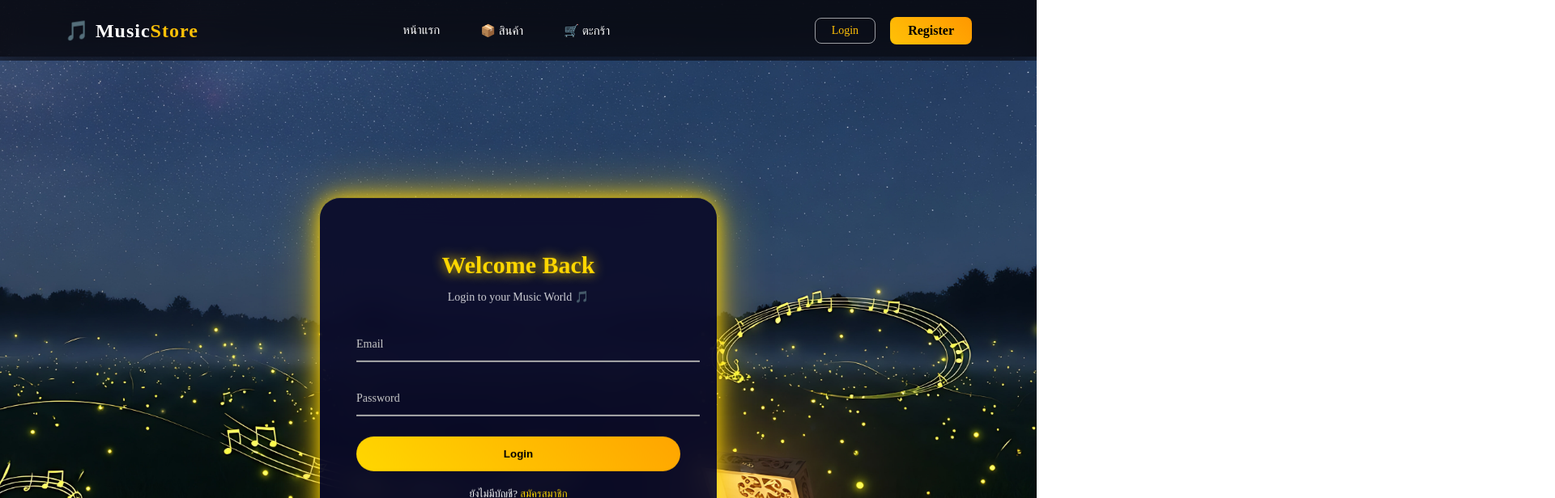
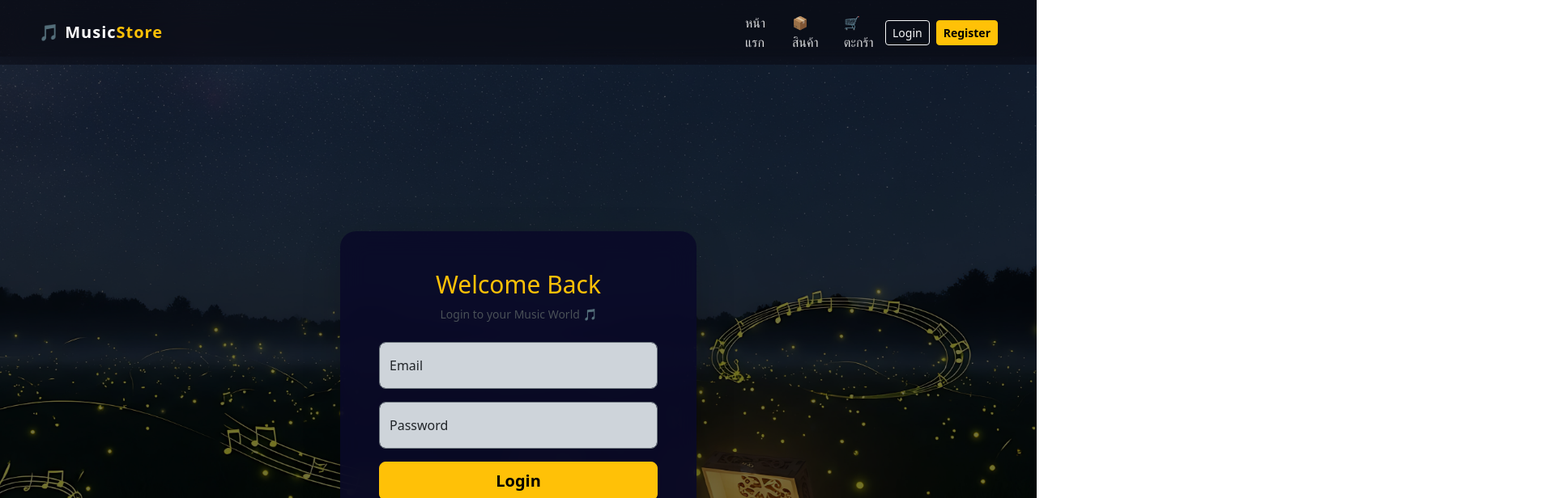
Before and after one commit to atirutw/webtech_project, a Vue app in the folder frontend/: page /login in a window 1280 px wide. Shown: the top 616 px of the page at 81% size, 1920 px wide, since content can reach past the window. Built offline with nearby package versions, Linux system fonts and the light colour scheme; no server answers.

Commit message:
Bootstrap shell and auth forms

```diff
--- a/frontend/package.json
+++ b/frontend/package.json
@@ -11,6 +11,8 @@
   "dependencies": {
     "@fortawesome/fontawesome-free": "^7.2.0",
     "axios": "^1.13.6",
+    "bootstrap": "^5.3.8",
+    "bootstrap-icons": "^1.13.1",
     "pinia": "^3.0.4",
     "vue": "^3.5.25",
     "vue-router": "^5.0.3"
--- a/frontend/src/components/Navbar.vue
+++ b/frontend/src/components/Navbar.vue
@@ -1,44 +1,67 @@
 <template>
-  <nav :class="['navbar', { scrolled: isScrolled }]">
+  <nav class="navbar navbar-expand-lg navbar-dark fixed-top glass-nav" :class="{ scrolled: isScrolled }">
+    <div class="container-fluid px-3 px-lg-5">
+      <router-link to="/" class="navbar-brand fw-bold">
+        🎵 Music<span class="text-warning">Store</span>
+      </router-link>
 
-    <!-- LOGO -->
-    <div class="logo">
-      🎵 Music<span>Store</span>
+      <button
+        class="navbar-toggler border-0"
+        type="button"
+        data-bs-toggle="offcanvas"
+        data-bs-target="#mainNavbar"
+        aria-controls="mainNavbar"
+        aria-label="Toggle navigation"
+      >
+        <span class="navbar-toggler-icon"></span>
+      </button>
+
+      <div class="offcanvas offcanvas-end text-bg-dark" tabindex="-1" id="mainNavbar" aria-labelledby="mainNavbarLabel">
+        <div class="offcanvas-header">
+          <h5 class="offcanvas-title" id="mainNavbarLabel">เมนู</h5>
+          <button type="button" class="btn-close btn-close-white" data-bs-dismiss="offcanvas" aria-label="Close"></button>
         </div>
 
-    <!-- เมนูกลาง -->
-    <div class="center">
+        <div class="offcanvas-body d-lg-flex align-items-center justify-content-between">
+          <ul class="navbar-nav gap-lg-2 mb-3 mb-lg-0">
+            <li class="nav-item">
               <router-link to="/" class="nav-link">หน้าแรก</router-link>
+            </li>
 
-      <router-link to="/products" class="nav-link">
-        📦 สินค้า
-      </router-link>
+            <li class="nav-item">
+              <router-link to="/products" class="nav-link">📦 สินค้า</router-link>
+            </li>
 
-      <router-link v-if="auth.user?.role === 'admin'" to="/admin" class="nav-link">
-        🛠️ Admin
-      </router-link>
+            <li class="nav-item" v-if="auth.user?.role === 'admin'">
+              <router-link to="/admin" class="nav-link">🛠️ Admin</router-link>
+            </li>
 
-      <!-- ตะกร้า + Badge -->
-      <router-link to="/cart" class="nav-link cart-link">
-        🛒 ตะกร้า
-        <span v-if="cart.items.length > 0" class="cart-badge">
+            <li class="nav-item">
+              <router-link to="/cart" class="nav-link d-inline-flex align-items-center gap-2">
+                <span>🛒 ตะกร้า</span>
+                <span v-if="cart.items.length > 0" class="badge rounded-pill text-bg-danger">
                   {{ cart.items.length }}
                 </span>
               </router-link>
-    </div>
+            </li>
+          </ul>
 
-    <!-- ด้านขวา -->
-    <div class="right">
+          <div class="d-flex flex-column flex-lg-row gap-2">
             <template v-if="auth.isAuthenticated">
-        <router-link to="/profile" class="user-pill">{{ auth.user?.name }}</router-link>
-        <button class="login-btn" @click="handleLogout">Logout</button>
+              <router-link to="/profile" class="btn btn-outline-light btn-sm">
+                {{ auth.user?.name }}
+              </router-link>
+              <button class="btn btn-warning btn-sm" @click="handleLogout">Logout</button>
             </template>
+
             <template v-else>
-        <router-link to="/login" class="login-btn">Login</router-link>
-        <router-link to="/register" class="register-btn">Register</router-link>
+              <router-link to="/login" class="btn btn-outline-light btn-sm">Login</router-link>
+              <router-link to="/register" class="btn btn-warning btn-sm fw-bold">Register</router-link>
             </template>
           </div>
-
+        </div>
+      </div>
+    </div>
   </nav>
 </template>
 
@@ -68,150 +91,34 @@ const handleLogout = async () => {
 </script>
 
 <style scoped>
-
-/* ===== Navbar ===== */
-.navbar {
-  position: fixed;
-  top: 0;
-  left: 0;
-  width: 100%;
-  height: 75px;
-
-  display: flex;
-  align-items: center;
-  justify-content: space-between;
-
-  padding: 0 80px;
-  box-sizing: border-box;
-
+.glass-nav {
+  min-height: 72px;
   background: rgba(10, 10, 20, 0.5);
   backdrop-filter: blur(18px);
   -webkit-backdrop-filter: blur(18px);
-
   transition: all 0.3s ease;
-  z-index: 1000;
 }
 
-.navbar.scrolled {
+.glass-nav.scrolled {
   background: rgba(10, 10, 20, 0.9);
-  height: 65px;
-  box-shadow: 0 8px 25px rgba(0,0,0,0.4);
+  box-shadow: 0 8px 25px rgba(0, 0, 0, 0.4);
 }
 
-/* ===== Logo ===== */
-.logo {
-  font-size: 24px;
-  font-weight: bold;
-  color: white;
+.navbar-brand {
   letter-spacing: 1px;
 }
 
-.logo span {
+.nav-link {
+  color: rgba(255, 255, 255, 0.85);
+  font-weight: 500;
+}
+
+.nav-link:hover,
+.nav-link.router-link-active {
   color: #ffc107;
 }
 
-/* ===== เมนูกลาง ===== */
-.center {
-  display: flex;
-  gap: 50px;
-  align-items: center;
+.offcanvas {
+  max-width: 320px;
 }
-
-.nav-link {
-  position: relative;
-  text-decoration: none;
-  color: white;
-  font-weight: 500;
-  font-size: 15px;
-  transition: 0.3s;
-}
-
-.nav-link::after {
-  content: '';
-  position: absolute;
-  width: 0%;
-  height: 2px;
-  left: 0;
-  bottom: -6px;
-  background: #ffc107;
-  transition: 0.3s;
-}
-
-.nav-link:hover::after {
-  width: 100%;
-}
-
-.nav-link:hover {
-  color: #ffc107;
-}
-
-.router-link-active {
-  color: #ffc107 !important;
-}
-
-/* ===== Cart Badge ===== */
-.cart-link {
-  position: relative;
-}
-
-.cart-badge {
-  position: absolute;
-  top: -8px;
-  right: -12px;
-  background: #ff3c3c;
-  color: white;
-  font-size: 11px;
-  padding: 2px 6px;
-  border-radius: 50px;
-  font-weight: bold;
-}
-
-/* ===== Right Buttons ===== */
-.right {
-  display: flex;
-  align-items: center;
-  gap: 18px;
-}
-
-.user-pill {
-  border: 1px solid rgba(255,255,255,0.4);
-  padding: 7px 14px;
-  border-radius: 999px;
-  color: white;
-  font-size: 14px;
-}
-
-.login-btn {
-  border: 1px solid rgba(255,255,255,0.6);
-  padding: 7px 20px;
-  border-radius: 8px;
-  background: transparent;
-  text-decoration: none;
-  color: white;
-  transition: 0.3s;
-  font-size: 14px;
-  font-family: inherit;
-  cursor: pointer;
-}
-
-.login-btn:hover {
-  background: white;
-  color: black;
-}
-
-.register-btn {
-  background: linear-gradient(45deg,#ffc107,#ff9800);
-  padding: 8px 22px;
-  border-radius: 8px;
-  text-decoration: none;
-  color: black;
-  font-weight: bold;
-  transition: 0.3s;
-}
-
-.register-btn:hover {
-  transform: translateY(-2px);
-  box-shadow: 0 8px 20px rgba(255, 193, 7, 0.4);
-}
-
 </style>
--- a/frontend/src/main.js
+++ b/frontend/src/main.js
@@ -2,6 +2,9 @@ import { createApp } from 'vue'
 import App from './App.vue'
 import router from './router'
 import { createPinia } from 'pinia'
+import 'bootstrap/dist/css/bootstrap.min.css'
+import 'bootstrap-icons/font/bootstrap-icons.css'
+import 'bootstrap/dist/js/bootstrap.bundle.min.js'
 
 const app = createApp(App)
 
--- a/frontend/src/views/Login.vue
+++ b/frontend/src/views/Login.vue
@@ -1,33 +1,49 @@
 <template>
   <div class="login-page">
-    <!-- ดาว -->
-    <div class="stars"></div>
+    <div class="bg-overlay"></div>
 
-    <div class="login-card">
-      <h1>Welcome Back</h1>
-      <p class="subtitle">Login to your Music World 🎵</p>
+    <div class="login-card card border-0 shadow-lg p-4 p-md-5">
+      <h1 class="text-warning mb-2">Welcome Back</h1>
+      <p class="subtitle text-light-emphasis mb-4">Login to your Music World 🎵</p>
 
-      <form @submit.prevent="handleLogin">
-        <div class="input-group">
-          <input v-model="email" type="email" required />
-          <label>Email</label>
+      <form @submit.prevent="handleLogin" class="d-grid gap-3">
+        <div class="form-floating">
+          <input
+            v-model="email"
+            type="email"
+            class="form-control form-control-lg bg-dark-subtle border-secondary"
+            id="email"
+            placeholder="Email"
+            required
+          />
+          <label for="email">Email</label>
         </div>
 
-        <div class="input-group">
-          <input v-model="password" type="password" required />
-          <label>Password</label>
+        <div class="form-floating">
+          <input
+            v-model="password"
+            type="password"
+            class="form-control form-control-lg bg-dark-subtle border-secondary"
+            id="password"
+            placeholder="Password"
+            required
+          />
+          <label for="password">Password</label>
         </div>
 
-        <button type="submit" :disabled="isSubmitting">
+        <button type="submit" class="btn btn-warning btn-lg fw-semibold" :disabled="isSubmitting">
+          <span v-if="isSubmitting" class="spinner-border spinner-border-sm me-2" role="status" aria-hidden="true"></span>
           {{ isSubmitting ? 'Logging in...' : 'Login' }}
         </button>
       </form>
 
-      <p v-if="errorMessage" class="error">{{ errorMessage }}</p>
+      <div v-if="errorMessage" class="alert alert-danger mt-3 mb-0 py-2" role="alert">
+        {{ errorMessage }}
+      </div>
 
-      <p class="register-link">
+      <p class="register-link mt-4 mb-0 text-light">
         ยังไม่มีบัญชี?
-        <router-link to="/register">สมัครสมาชิก</router-link>
+        <router-link to="/register" class="text-warning">สมัครสมาชิก</router-link>
       </p>
     </div>
   </div>
@@ -71,143 +87,43 @@ const handleLogin = async () => {
 
 <style scoped>
 .login-page {
-   position: relative;
+  position: relative;
   min-height: 100vh;
-  background: url('@/assets/music.jpg') no-repeat center center;
+  background: url('/src/assets/music.jpg') no-repeat center center;
   background-size: cover;
   display: flex;
   justify-content: center;
   align-items: center;
+  padding: 100px 16px 40px;
 }
 
-/* ดาว */
-.stars {
+.bg-overlay {
   position: absolute;
-  width: 200%;
-  height: 200%;
-  background: transparent;
-  box-shadow:
-    100px 200px #fff,
-    300px 400px #fff,
-    600px 100px #fff,
-    800px 500px #fff,
-    1200px 300px #fff,
-    1500px 600px #fff,
-    1800px 200px #fff;
-  animation: twinkle 4s infinite alternate;
+  inset: 0;
+  background: rgba(0, 0, 0, 0.55);
 }
 
-@keyframes twinkle {
-  from { opacity: 0.3; }
-  to { opacity: 1; }
-}
-
-/* กล่อง */
 .login-card {
   position: relative;
-  width: 400px;
-  padding: 45px;
-  border-radius: 25px;
-  background: rgba(10, 10, 40, 0.9);
+  width: 440px;
+  max-width: 100%;
+  border-radius: 20px;
+  background: rgba(10, 10, 40, 0.88);
   backdrop-filter: blur(15px);
-  box-shadow:
-    0 0 25px gold,
-    0 0 60px rgba(255, 200, 0, 0.6);
-  color: white;
-  text-align: center;
-  animation: float 4s ease-in-out infinite;
   z-index: 2;
 }
 
-@keyframes float {
-  0% { transform: translateY(0px); }
-  50% { transform: translateY(-10px); }
-  100% { transform: translateY(0px); }
-}
-
 .login-card h1 {
-  margin-bottom: 10px;
   font-size: 30px;
-  color: gold;
-  text-shadow: 0 0 15px gold;
+  text-align: center;
 }
 
 .subtitle {
   font-size: 14px;
-  margin-bottom: 30px;
-  opacity: 0.8;
-}
-
-/* Input */
-.input-group {
-  position: relative;
-  margin-bottom: 25px;
-}
-
-.input-group input {
-  width: 100%;
-  padding: 12px;
-  border: none;
-  border-bottom: 2px solid #aaa;
-  background: transparent;
-  color: white;
-  font-size: 14px;
-  outline: none;
-}
-
-.input-group label {
-  position: absolute;
-  left: 0;
-  top: 12px;
-  font-size: 14px;
-  color: #ccc;
-  pointer-events: none;
-  transition: 0.3s;
-}
-
-.input-group input:focus + label,
-.input-group input:valid + label {
-  top: -10px;
-  font-size: 12px;
-  color: gold;
-}
-
-/* ปุ่ม */
-button {
-  width: 100%;
-  padding: 14px;
-  border: none;
-  border-radius: 40px;
-  background: linear-gradient(45deg, gold, orange);
-  color: black;
-  font-weight: bold;
-  cursor: pointer;
-  transition: 0.3s;
-}
-
-button:hover {
-  transform: scale(1.08);
-  box-shadow: 0 0 25px gold;
-}
-
-button:disabled {
-  opacity: 0.7;
-  cursor: not-allowed;
-}
-
-.error {
-  margin-top: 12px;
-  color: #ff6b6b;
-  font-size: 13px;
+  text-align: center;
 }
 
 .register-link {
-  margin-top: 20px;
-  font-size: 13px;
-}
-
-.register-link a {
-  color: gold;
-  text-decoration: none;
+  text-align: center;
 }
 </style>
--- a/frontend/src/views/Profile.vue
+++ b/frontend/src/views/Profile.vue
@@ -1,42 +1,51 @@
 <template>
   <div class="profile-page">
-    <div class="profile-card">
-      <h1>แก้ไขข้อมูลผู้ใช้</h1>
+    <div class="profile-card card border-0 shadow-lg p-4">
+      <h1 class="h3 mb-4">แก้ไขข้อมูลผู้ใช้</h1>
 
-      <form @submit.prevent="handleProfileUpdate">
-        <div class="input-group">
-          <label>ชื่อ</label>
-          <input v-model="name" type="text" required />
+      <form @submit.prevent="handleProfileUpdate" class="d-grid gap-3">
+        <div>
+          <label class="form-label">ชื่อ</label>
+          <input v-model="name" type="text" required class="form-control" />
         </div>
 
-        <div class="input-group">
-          <label>อีเมล</label>
-          <input v-model="email" type="email" required />
+        <div>
+          <label class="form-label">อีเมล</label>
+          <input v-model="email" type="email" required class="form-control" />
         </div>
 
-        <div class="input-group">
-          <label>รหัสผ่านใหม่ (ถ้าต้องการเปลี่ยน)</label>
-          <input v-model="newPassword" type="password" />
+        <div>
+          <label class="form-label">รหัสผ่านใหม่ (ถ้าต้องการเปลี่ยน)</label>
+          <input v-model="newPassword" type="password" class="form-control" />
         </div>
 
-        <div class="input-group" v-if="newPassword">
-          <label>รหัสผ่านปัจจุบัน</label>
-          <input v-model="currentPassword" type="password" />
+        <div v-if="newPassword">
+          <label class="form-label">รหัสผ่านปัจจุบัน</label>
+          <input
+            v-model="currentPassword"
+            type="password"
+            class="form-control"
+            :class="{ 'is-invalid': requiresCurrentPassword }"
+          />
+          <div class="invalid-feedback" v-if="requiresCurrentPassword">
+            กรุณากรอกรหัสผ่านปัจจุบันเพื่อยืนยันการเปลี่ยนรหัสผ่านใหม่
+          </div>
         </div>
 
-        <button type="submit" :disabled="isSubmitting">
+        <button type="submit" class="btn btn-warning fw-semibold" :disabled="isSubmitting || requiresCurrentPassword">
+          <span v-if="isSubmitting" class="spinner-border spinner-border-sm me-2" role="status" aria-hidden="true"></span>
           {{ isSubmitting ? 'กำลังบันทึก...' : 'บันทึกข้อมูล' }}
         </button>
       </form>
 
-      <p v-if="errorMessage" class="error">{{ errorMessage }}</p>
-      <p v-if="successMessage" class="success">{{ successMessage }}</p>
+      <div v-if="errorMessage" class="alert alert-danger mt-3 mb-0 py-2">{{ errorMessage }}</div>
+      <div v-if="successMessage" class="alert alert-success mt-3 mb-0 py-2">{{ successMessage }}</div>
     </div>
   </div>
 </template>
 
 <script setup>
-import { onMounted, ref } from 'vue'
+import { computed, onMounted, ref } from 'vue'
 import { useRouter } from 'vue-router'
 
 import { useAuthStore } from '../stores/auth'
@@ -51,6 +60,7 @@ const newPassword = ref('')
 const isSubmitting = ref(false)
 const errorMessage = ref('')
 const successMessage = ref('')
+const requiresCurrentPassword = computed(() => Boolean(newPassword.value) && !currentPassword.value)
 
 onMounted(() => {
   if (!authStore.isAuthenticated) {
@@ -102,48 +112,6 @@ const handleProfileUpdate = async () => {
   max-width: 100%;
   background: rgba(0, 0, 0, 0.7);
   border-radius: 16px;
-  padding: 28px;
   color: white;
 }
-
-.profile-card h1 {
-  margin-top: 0;
-  margin-bottom: 20px;
-}
-
-.input-group {
-  display: flex;
-  flex-direction: column;
-  gap: 8px;
-  margin-bottom: 14px;
-}
-
-.input-group input {
-  padding: 10px 12px;
-  border-radius: 8px;
-  border: none;
-}
-
-button {
-  width: 100%;
-  padding: 12px;
-  border: none;
-  border-radius: 8px;
-  font-weight: bold;
-  background: linear-gradient(45deg, #ffc107, #ff9800);
-  cursor: pointer;
-}
-
-button:disabled {
-  opacity: 0.7;
-  cursor: not-allowed;
-}
-
-.error {
-  color: #ff6b6b;
-}
-
-.success {
-  color: #7dff9f;
-}
 </style>
--- a/frontend/src/views/Register.vue
+++ b/frontend/src/views/Register.vue
@@ -1,43 +1,72 @@
 <template>
   <div class="register-page">
-    <!-- ดาววิบวับ -->
-    <div class="stars"></div>
+    <div class="bg-overlay"></div>
 
-    <div class="register-card">
-      <h1>Create Account</h1>
-      <p class="subtitle">Join our Music World ✨</p>
+    <div class="register-card card border-0 shadow-lg p-4 p-md-5">
+      <h1 class="text-warning mb-2">Create Account</h1>
+      <p class="subtitle text-light-emphasis mb-4">Join our Music World ✨</p>
 
-      <form @submit.prevent="handleRegister">
-        <div class="input-group">
-          <input v-model="name" type="text" required />
-          <label>Full Name</label>
+      <form @submit.prevent="handleRegister" class="d-grid gap-3">
+        <div class="form-floating">
+          <input
+            v-model="name"
+            type="text"
+            class="form-control form-control-lg bg-dark-subtle border-secondary"
+            id="name"
+            placeholder="Full Name"
+            required
+          />
+          <label for="name">Full Name</label>
         </div>
 
-        <div class="input-group">
-          <input v-model="email" type="email" required />
-          <label>Email</label>
+        <div class="form-floating">
+          <input
+            v-model="email"
+            type="email"
+            class="form-control form-control-lg bg-dark-subtle border-secondary"
+            id="email"
+            placeholder="Email"
+            required
+          />
+          <label for="email">Email</label>
         </div>
 
-        <div class="input-group">
-          <input v-model="password" type="password" required />
-          <label>Password</label>
+        <div class="form-floating">
+          <input
+            v-model="password"
+            type="password"
+            class="form-control form-control-lg bg-dark-subtle border-secondary"
+            id="password"
+            placeholder="Password"
+            required
+          />
+          <label for="password">Password</label>
         </div>
 
-        <div class="input-group">
-          <input v-model="adminKey" type="password" />
-          <label>Admin Key (optional)</label>
+        <div class="form-floating">
+          <input
+            v-model="adminKey"
+            type="password"
+            class="form-control form-control-lg bg-dark-subtle border-secondary"
+            id="adminKey"
+            placeholder="Admin Key (optional)"
+          />
+          <label for="adminKey">Admin Key (optional)</label>
         </div>
 
-        <button type="submit" :disabled="isSubmitting">
+        <button type="submit" class="btn btn-warning btn-lg fw-semibold" :disabled="isSubmitting">
+          <span v-if="isSubmitting" class="spinner-border spinner-border-sm me-2" role="status" aria-hidden="true"></span>
           {{ isSubmitting ? 'Registering...' : 'Register' }}
         </button>
       </form>
 
-      <p v-if="errorMessage" class="error">{{ errorMessage }}</p>
+      <div v-if="errorMessage" class="alert alert-danger mt-3 mb-0 py-2" role="alert">
+        {{ errorMessage }}
+      </div>
 
-      <p class="login-link">
+      <p class="login-link mt-4 mb-0 text-light">
         Already have an account?
-        <router-link to="/login">Login</router-link>
+        <router-link to="/login" class="text-warning">Login</router-link>
       </p>
     </div>
   </div>
@@ -87,141 +116,40 @@ const handleRegister = async () => {
 .register-page {
   position: relative;
   min-height: 100vh;
-  background: url('@/assets/register-bg.jpg') no-repeat center center;
+  background: url('/src/assets/register-bg.jpg') no-repeat center center;
   background-size: cover;
   display: flex;
   justify-content: center;
   align-items: center;
+  padding: 100px 16px 40px;
 }
 
-/* ดาว */
-.stars {
+.bg-overlay {
   position: absolute;
-  width: 200%;
-  height: 200%;
-  background: transparent;
-  box-shadow:
-    100px 200px #fff,
-    300px 400px #fff,
-    600px 100px #fff,
-    800px 500px #fff,
-    1200px 300px #fff,
-    1500px 600px #fff,
-    1800px 200px #fff;
-  animation: twinkle 4s infinite alternate;
+  inset: 0;
+  background: rgba(0, 0, 0, 0.55);
 }
 
-@keyframes twinkle {
-  from { opacity: 0.3; }
-  to { opacity: 1; }
-}
-
-/* กล่องอลังการ */
 .register-card {
   position: relative;
-  width: 400px;
-  padding: 45px;
-  border-radius: 25px;
+  width: 440px;
+  max-width: 100%;
+  border-radius: 20px;
   background: rgba(10, 10, 40, 0.85);
   backdrop-filter: blur(15px);
-  box-shadow:
-    0 0 25px gold,
-    0 0 60px rgba(255, 200, 0, 0.6);
-  color: white;
-  text-align: center;
-  animation: float 4s ease-in-out infinite;
   z-index: 2;
 }
 
-@keyframes float {
-  0% { transform: translateY(0px); }
-  50% { transform: translateY(-10px); }
-  100% { transform: translateY(0px); }
-}
-
 .register-card h1 {
-  margin-bottom: 10px;
   font-size: 30px;
-  color: gold;
-  text-shadow: 0 0 15px gold;
+  text-align: center;
 }
 
 .subtitle {
   font-size: 14px;
-  margin-bottom: 30px;
-  opacity: 0.8;
-}
-
-/* Input */
-.input-group {
-  position: relative;
-  margin-bottom: 25px;
-}
-
-.input-group input {
-  width: 100%;
-  padding: 12px;
-  border: none;
-  border-bottom: 2px solid #aaa;
-  background: transparent;
-  color: white;
-  font-size: 14px;
-  outline: none;
-}
-
-.input-group label {
-  position: absolute;
-  left: 0;
-  top: 12px;
-  font-size: 14px;
-  color: #ccc;
-  pointer-events: none;
-  transition: 0.3s;
-}
-
-.input-group input:focus + label,
-.input-group input:valid + label {
-  top: -10px;
-  font-size: 12px;
-  color: gold;
-}
-
-/* ปุ่ม */
-button {
-  width: 100%;
-  padding: 14px;
-  border: none;
-  border-radius: 40px;
-  background: linear-gradient(45deg, gold, orange);
-  color: black;
-  font-weight: bold;
-  cursor: pointer;
-  transition: 0.3s;
-}
-
-button:hover {
-  transform: scale(1.08);
-  box-shadow: 0 0 25px gold;
-}
-
-button:disabled {
-  opacity: 0.7;
-  cursor: not-allowed;
-}
-
-.error {
-  margin-top: 12px;
-  color: #ff6b6b;
-  font-size: 13px;
 }
 
 .login-link {
-  margin-top: 20px;
-  font-size: 13px;
-}
-
-.login-link a {
-  color: gold;
-  text-decoration: none;
+  text-align: center;
 }
 </style>
```
Also changed, not shown: 1 other file (tests, documents, lock files or other folders). Lines whose indentation alone changed are shown as unchanged.
